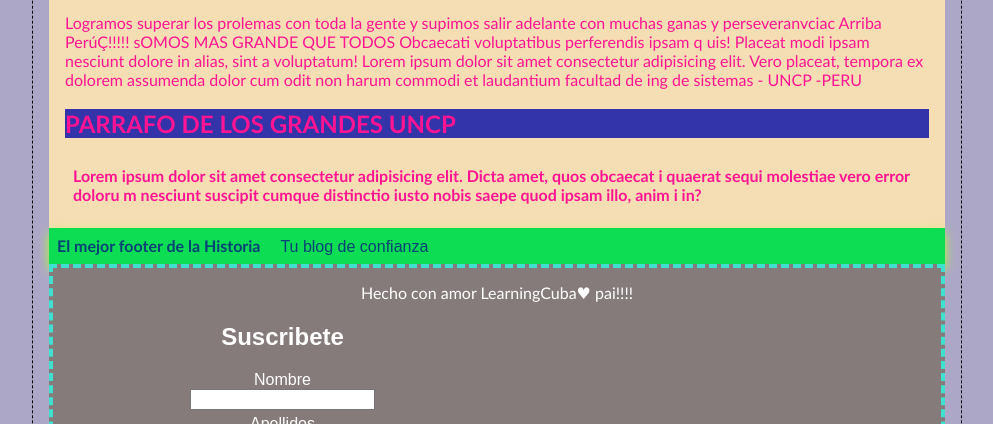
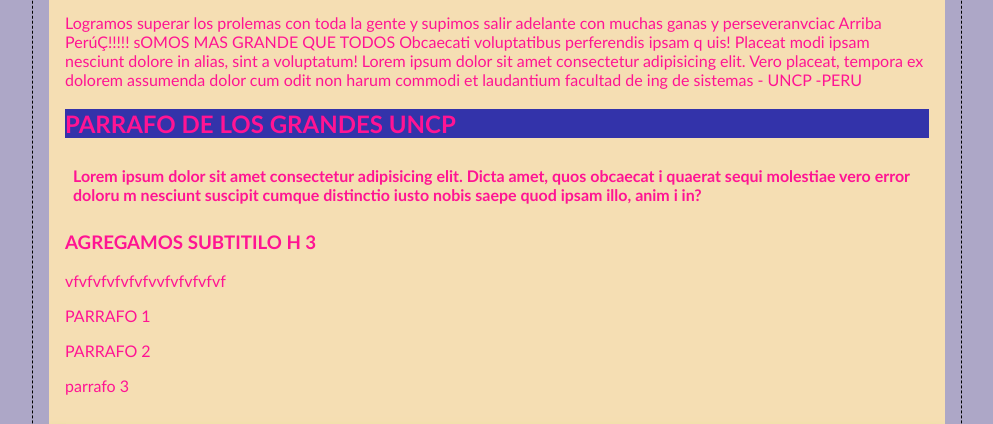
Before and after one commit to pbp15/hyperblog, a plain HTML site: page articulo.html in a window 1280 px wide. Shown: the part 304-728 px from the top of the page, without its empty margins (143-1136 px from the left). Drawn offline with nearby package versions, Linux system fonts and the light colour scheme.

Commit message:
Agramos los parrafos y h3

```diff
--- a/articulo.html
+++ b/articulo.html
@@ -55,7 +55,17 @@
         i quaerat sequi molestiae vero error doloru
         m nesciunt suscipit cumque distinctio iusto nobis saepe quod ipsam illo, anim
         i in?
+
       </p>
+
+      <h3>AGREGAMOS SUBTITILO H 3
+
+      </h3>
+
+      <p>vfvfvfvfvfvfvvfvfvfvfvf</p>
+      <p>PARRAFO 1</p>
+      <P>PARRAFO 2</P>
+      <p>parrafo 3</p>
     </div>
 
 
```
